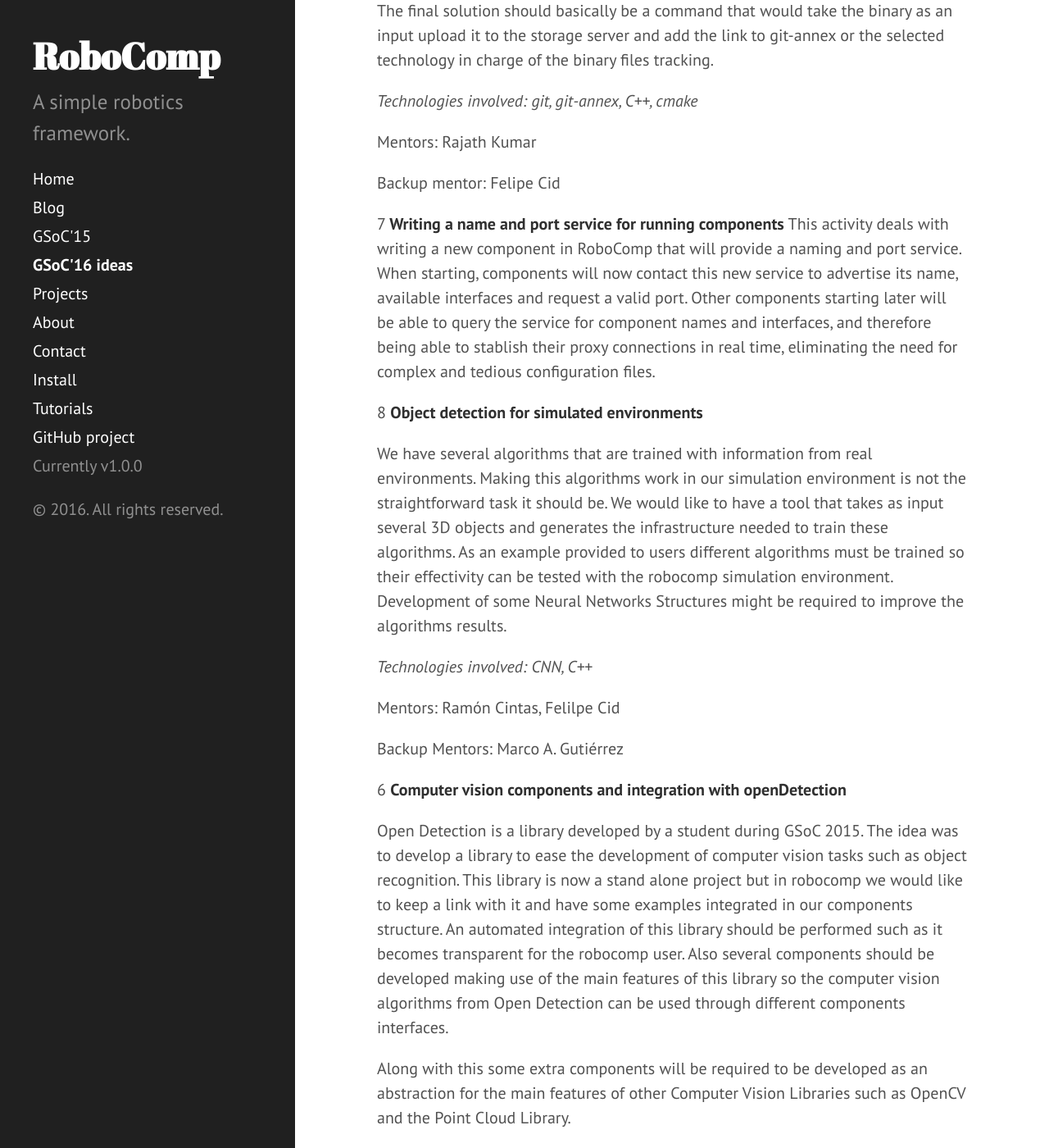
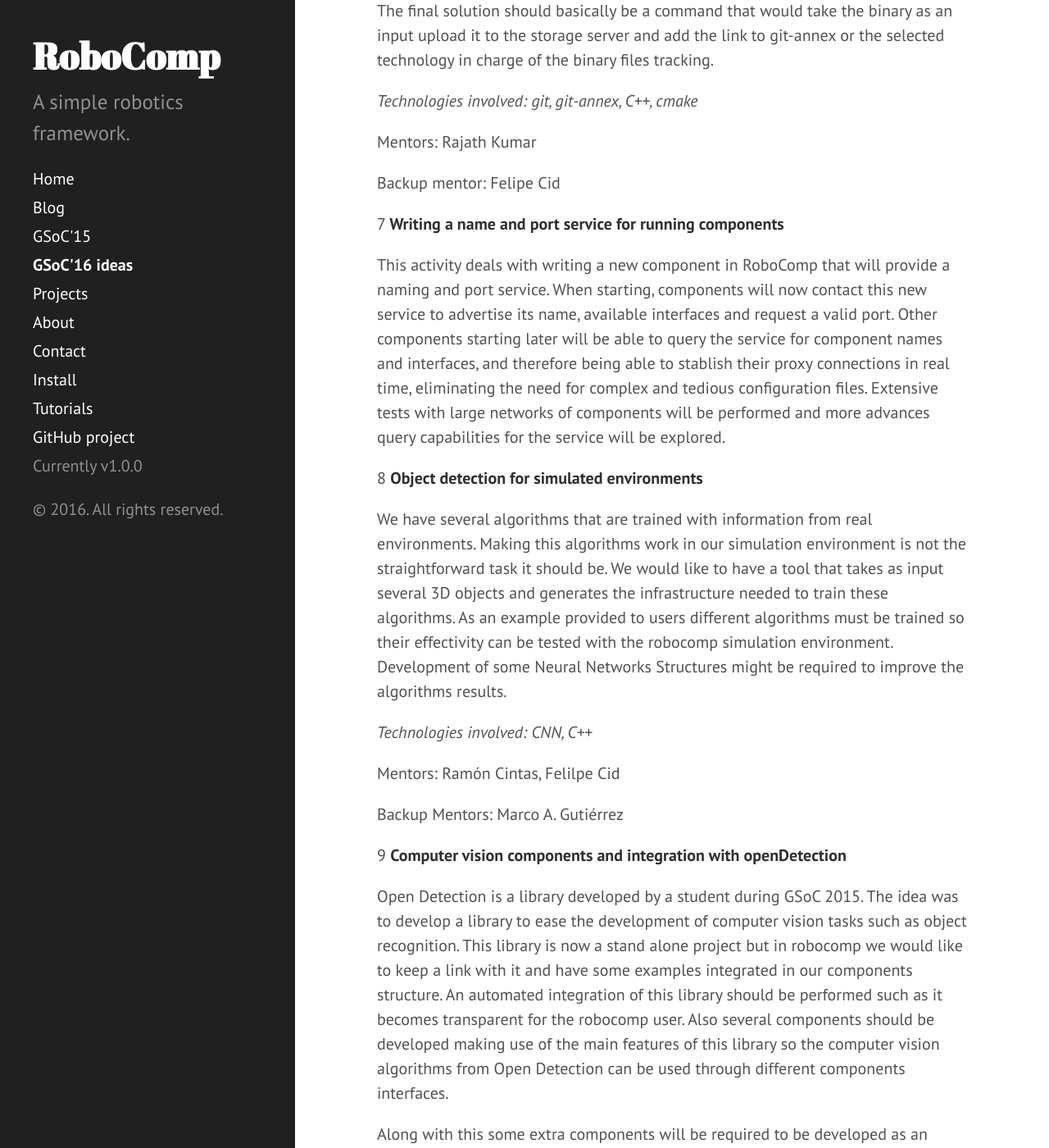
Before and after one commit to robocomp/website, a Jekyll site: the page built from GSoC_2016.md, in a window 1280 px wide and 1400 px high, scrolled down 3482 px. Shown: the whole window at 82% size. Built offline with Jekyll 4.4.1, drawn with Linux system fonts in a browser that asks for light colours; Markdown is read by kramdown in place of the engine named in the settings; some of the changed text lies outside the part shown.

Commit message:
Update GSoC_2016.md

```diff
--- a/GSoC_2016.md
+++ b/GSoC_2016.md
@@ -71,7 +71,9 @@ Mentors: Rajath Kumar
 Backup mentor: Felipe Cid
 
 7 **Writing a name and port service for running components**
+
 This activity deals with writing a new component in RoboComp that will provide a naming and port service. When starting, components will now contact this new service to advertise its name, available interfaces and request a valid port. Other components starting later will be able to query the service for component names and interfaces, and therefore being able to stablish their proxy connections in real time, eliminating the need for complex and tedious configuration files.
+Extensive tests with large networks of components will be performed and more advances query capabilities for the service will be explored.
 
 
 8 **Object detection for simulated environments**
@@ -84,7 +86,7 @@ Mentors: Ramón Cintas, Felilpe Cid
 
 Backup Mentors: Marco A. Gutiérrez
 
-6 **Computer vision components and integration with openDetection**
+9 **Computer vision components and integration with openDetection**
 
 Open Detection is a library developed by a student during GSoC 2015. The idea was to develop a library to ease the development of computer vision tasks such as object recognition. This library is now a stand alone project but in robocomp we would like to keep a link with it and have some examples integrated in our components structure. An automated integration of this library should be performed such as it becomes transparent for the robocomp user. Also several components should be developed making use of the main features of this library so the computer vision algorithms from Open Detection can be used through different components interfaces.
 
```
Also changed, not shown: other parts of GSoC_2016.md (+2 -2 lines).
